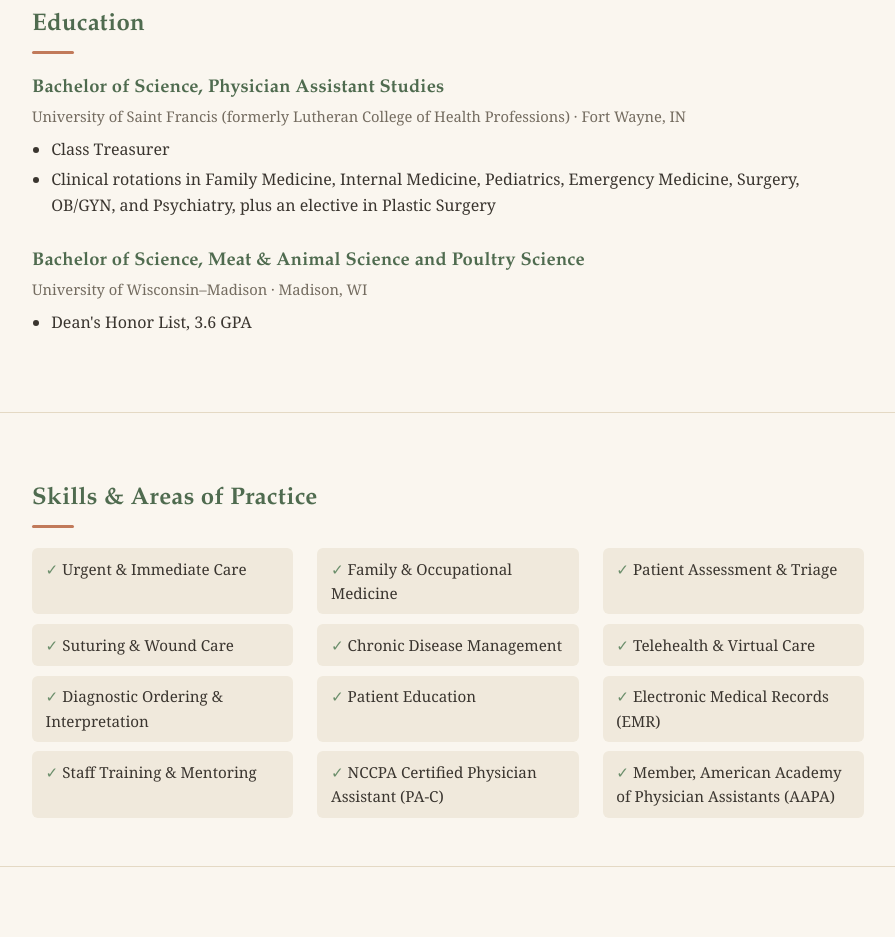
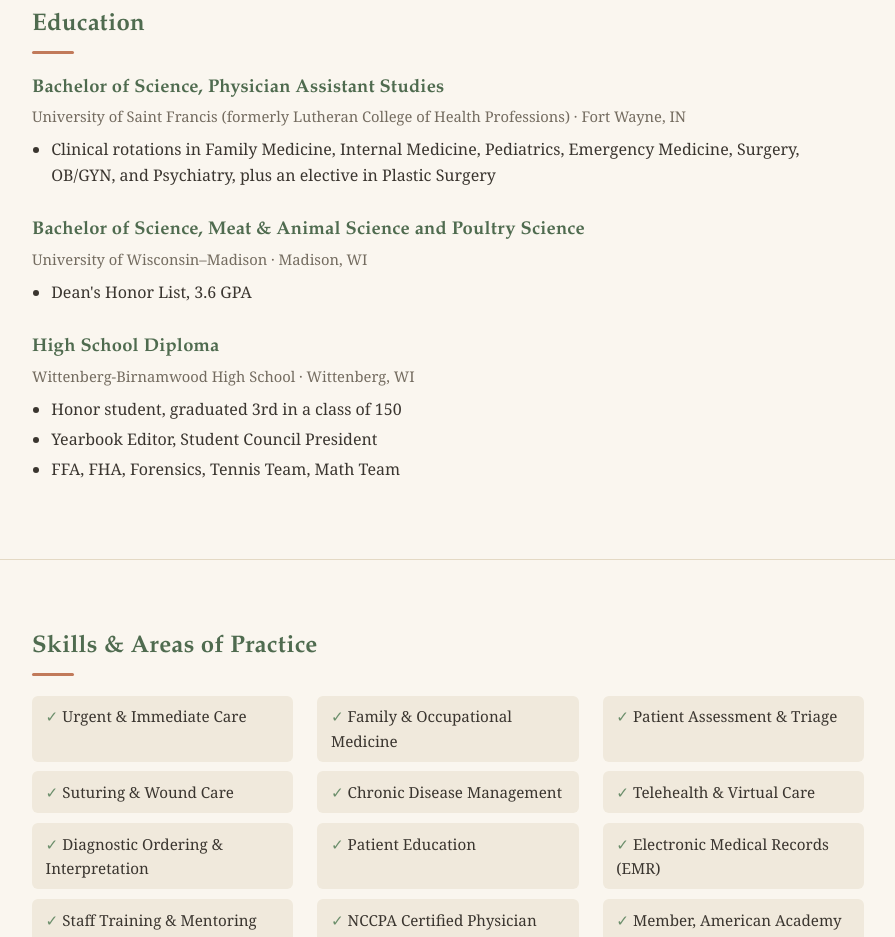
Before and after one commit to rh7112/ramonas-portfolio, a website: page public/index.html in a window 1280 px wide. Shown: the part 1620-2557 px from the top of the page, without its empty margins (192-1087 px from the left). Drawn offline with Linux system fonts and the light colour scheme.

Commit message:
Add high school to Education, remove inaccurate Class Treasurer note

```diff
--- a/public/index.html
+++ b/public/index.html
@@ -112,7 +112,6 @@
           </div>
           <p class="job-loc">University of Saint Francis (formerly Lutheran College of Health Professions) &middot; Fort Wayne, IN</p>
           <ul>
-            <li>Class Treasurer</li>
             <li>Clinical rotations in Family Medicine, Internal Medicine, Pediatrics, Emergency Medicine, Surgery, OB/GYN, and Psychiatry, plus an elective in Plastic Surgery</li>
           </ul>
         </div>
@@ -124,6 +123,18 @@
           <p class="job-loc">University of Wisconsin&ndash;Madison &middot; Madison, WI</p>
           <ul>
             <li>Dean's Honor List, 3.6 GPA</li>
+          </ul>
+        </div>
+
+        <div class="job">
+          <div class="job-head">
+            <h3>High School Diploma</h3>
+          </div>
+          <p class="job-loc">Wittenberg-Birnamwood High School &middot; Wittenberg, WI</p>
+          <ul>
+            <li>Honor student, graduated 3rd in a class of 150</li>
+            <li>Yearbook Editor, Student Council President</li>
+            <li>FFA, FHA, Forensics, Tennis Team, Math Team</li>
           </ul>
         </div>
       </div>
```
